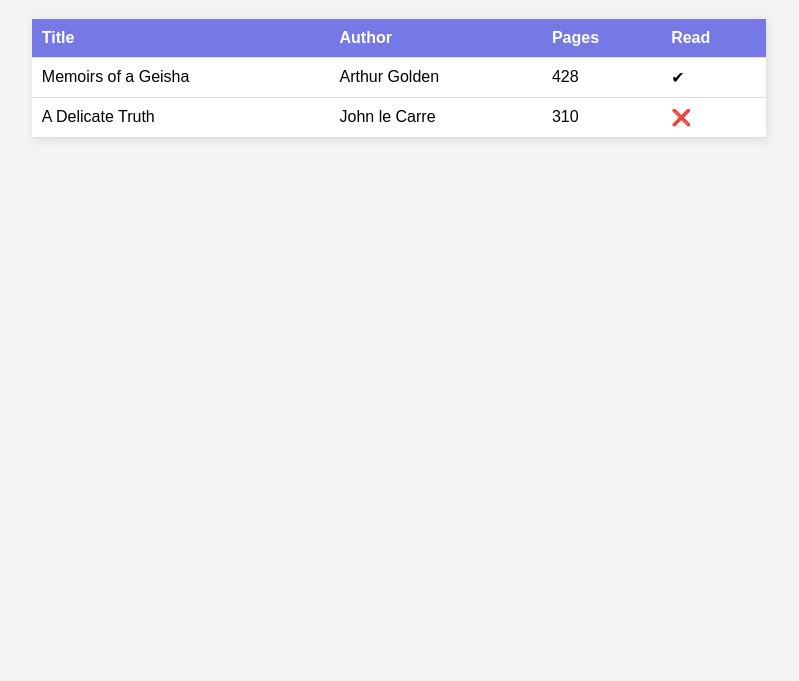
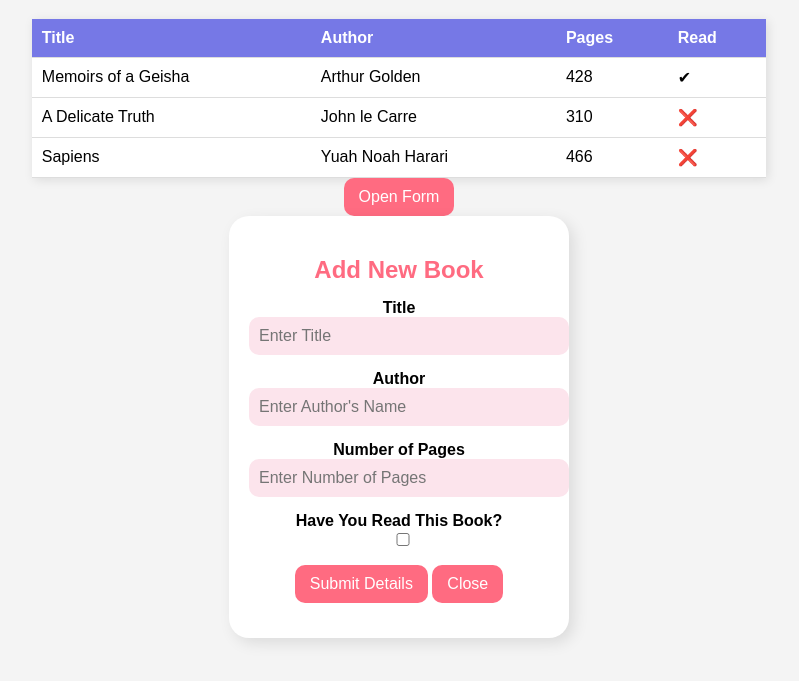
Before and after one commit to Beerooke31/JS_Project_Two, a plain HTML site: page index.html in a window 1280 px wide. Shown: the part 89-770 px from the top of the page, without its empty margins (241-1040 px from the left). Drawn offline with Linux system fonts and the light colour scheme.

Commit message:
Added form to submit new book and some styles

```diff
--- a/index.html
+++ b/index.html
@@ -20,7 +20,49 @@
       </thead>
       <tbody id="book-list"></tbody>
     </table>
+    <button class="open-button" onclick="openForm()">Open Form</button>
+    <div class="form-popup" id="myForm">
+      <form action="/action_page.js" class="form-container">
+        <h2 class="add-book">Add New Book</h2>
 
+        <div class="form-input">
+          <label for="title"><b>Title</b></label>
+          <input type="text" placeholder="Enter Title" name="title" required />
+        </div>
+
+        <div class="form-input">
+          <label for="author"><b>Author</b></label>
+          <input
+            type="text"
+            placeholder="Enter Author's Name"
+            name="author"
+            required
+          />
+        </div>
+
+        <div class="form-input">
+          <label for="pages"><b>Number of Pages</b></label>
+          <input
+            type="number"
+            placeholder="Enter Number of Pages"
+            name="pages"
+            required
+          />
+        </div>
+
+        <div class="form-input">
+          <label for="read"><b>Have You Read This Book?</b></label>
+          <input type="checkbox" id="read" name="read" required />
+        </div>
+
+        <div class="form-input">
+        <button type="submit" class="btn">Submit Details</button>
+        <button type="button" class="btn cancel" onclick="closeForm()">
+          Close
+        </button>
+      </div>
+      </form>
+    </div>
     <script src="main.js"></script>
   </body>
 </html>
--- a/main.js
+++ b/main.js
@@ -14,6 +14,7 @@ function addBookToLibrary(title, author, numOfPages, hasBeenRead) {
 
 addBookToLibrary("Memoirs of a Geisha", "Arthur Golden", 428, true);
 addBookToLibrary("A Delicate Truth", "John le Carre", 310, false);
+addBookToLibrary("Sapiens", "Yuah Noah Harari", 466, false);
 
 function displayBooks() {
   const bookList = document.getElementById("book-list");
@@ -34,3 +35,11 @@ function displayBooks() {
 }
 
 displayBooks();
+
+function openForm() {
+  document.getElementById("myForm").style.display = "block";
+}
+
+function closeForm() {
+  document.getElementById("myForm").style.display = "none";
+}
--- a/styles.css
+++ b/styles.css
@@ -29,3 +29,53 @@ th {
 td {
   background-color: #fff;
 }
+
+.form-container {
+  background: white;
+  padding: 20px;
+  border-radius: 20px;
+  box-shadow: 5px 5px 15px rgba(0, 0, 0, 0.1);
+  text-align: center;
+  width: 300px;
+}
+
+.add-book {
+  color: #ff6b81;
+  margin-bottom: 15px;
+}
+
+.form-input {
+  margin-bottom: 15px;
+}
+
+input {
+  width: 100%;
+  padding: 10px;
+  border: none;
+  border-radius: 10px;
+  background: #fce4ec;
+  font-size: 16px;
+  outline: none;
+  transition: 0.3s ease;
+}
+
+input:focus {
+  background: #ffdde1;
+  transform: scale(1.05);
+}
+
+button {
+  background: #ff6b81;
+  color: white;
+  border: none;
+  padding: 10px 15px;
+  border-radius: 10px;
+  font-size: 16px;
+  cursor: pointer;
+  transition: 0.3s ease;
+}
+
+button:hover {
+  background: #ff3b5c;
+  transform: scale(1.05);
+}
```
